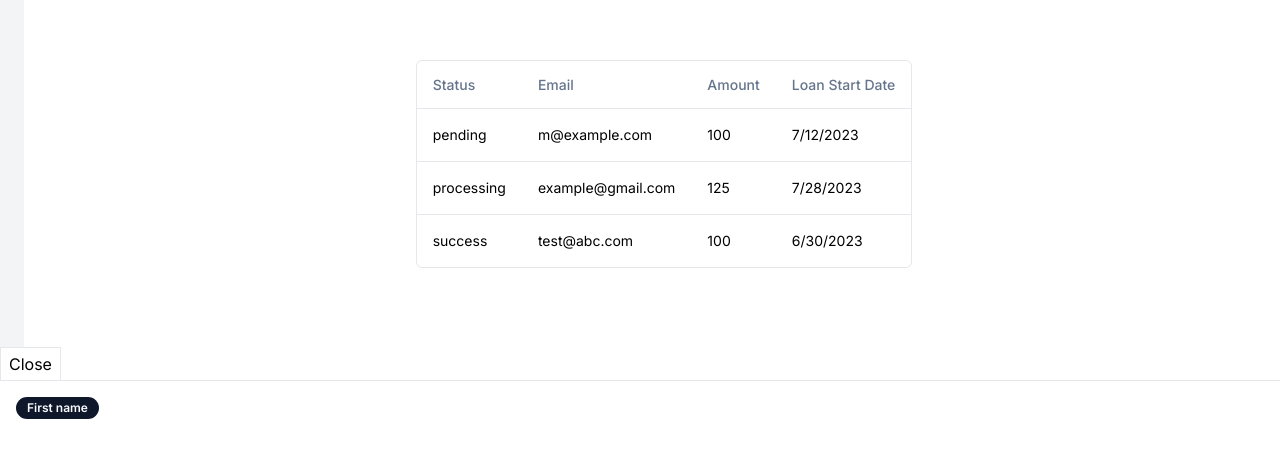
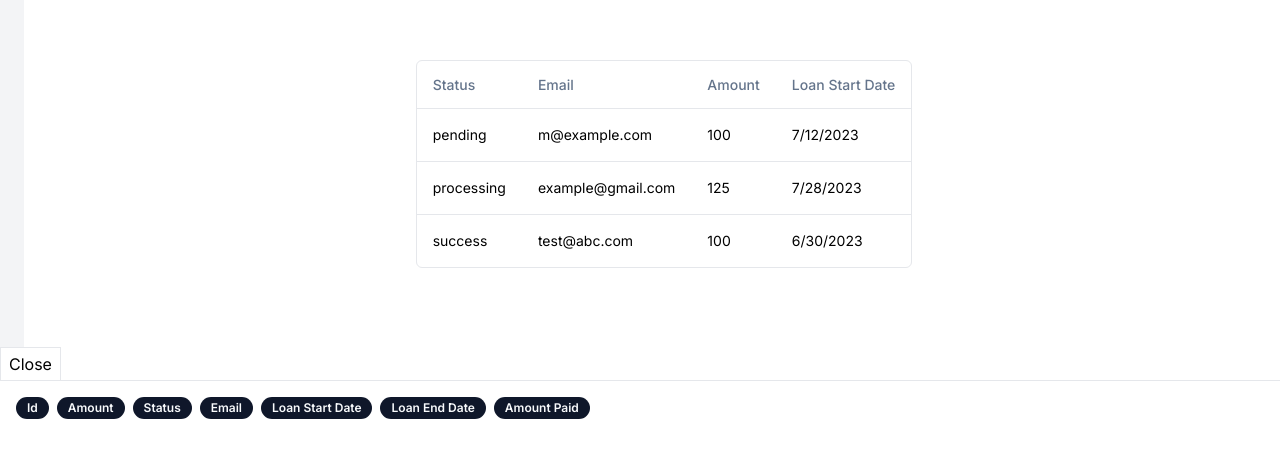
Before and after one commit to eugenechantk/visual-backend, a Next.js app: page / in a window 1280 px wide. Shown: the part 220-678 px from the top of the page. Built offline with nearby package versions, Linux system fonts and the light colour scheme.

Commit message:
display all fields available in the sample data schema

```diff
--- a/components/DatabasePanel/DatabasePanelContainer.tsx
+++ b/components/DatabasePanel/DatabasePanelContainer.tsx
@@ -1,5 +1,6 @@
 import React from 'react'
 import DraggableFieldTag from './DraggableFieldTag'
+import { paymentTableSchema } from '@/lib/store'
 
 export default function DatabasePanelContainer({className, ...props}: {className?: string}) {
   const [isOpen, setIsOpen] = React.useState(true)
@@ -7,8 +8,8 @@ export default function DatabasePanelContainer({className, ...props}: {className
     <div className='absolute bottom-0 min-w-full'>
       <button className='px-2 py-1 bg-white border-t border-x border-gray-200' onClick={() => setIsOpen(!isOpen)}>{isOpen ? 'Close' : 'Open'}</button>
       <div className={`w-full h-[200px] overflow-y-scroll bg-white border-t border-gray-200 ${className} ${isOpen ? 'visible' : 'hidden'}`}>
-        <div className='flex flex-col gap-2 m-4'>
-          <DraggableFieldTag id='first_name' name='First name' />
+        <div className='flex flex-row flex-wrap gap-2 m-4'>
+          {Object.values(paymentTableSchema).map((key, index) => (<DraggableFieldTag key={index} id={key.id} name={key.name} />))}
         </div>
       </div>
     </div>
```
